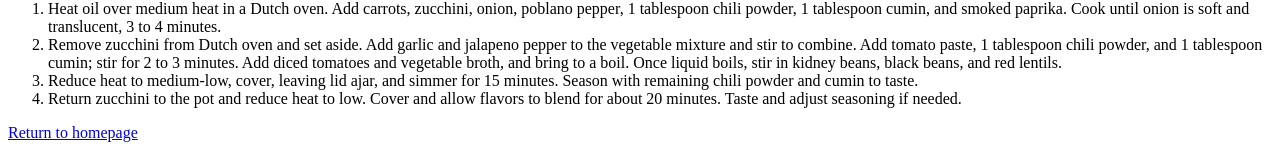
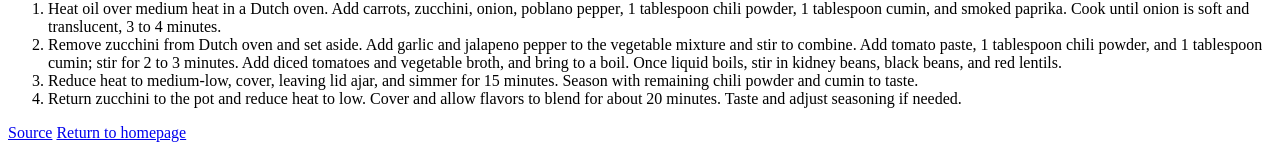
Before and after one commit to taplasz/odin_recipes, a plain HTML site: page recipes/red_lentil_chili.html in a window 1280 px wide. Shown: the part 693-840 px from the top of the page. Drawn offline with Linux system fonts and the light colour scheme.

Commit message:
added source to lentil chili recipe

```diff
--- a/recipes/red_lentil_chili.html
+++ b/recipes/red_lentil_chili.html
@@ -20,11 +20,20 @@
         <li>1 tablespoons smoked paprika</li>
     </ul>
     <ol>
-        <li>Heat oil over medium heat in a Dutch oven. Add carrots, zucchini, onion, poblano pepper, 1 tablespoon chili powder, 1 tablespoon cumin, and smoked paprika. Cook until onion is soft and translucent, 3 to 4 minutes.</li>
-        <li>Remove zucchini from Dutch oven and set aside. Add garlic and jalapeno pepper to the vegetable mixture and stir to combine. Add tomato paste, 1 tablespoon chili powder, and 1 tablespoon cumin; stir for 2 to 3 minutes. Add diced tomatoes and vegetable broth, and bring to a boil. Once liquid boils, stir in kidney beans, black beans, and red lentils.</li>
-        <li>Reduce heat to medium-low, cover, leaving lid ajar, and simmer for 15 minutes. Season with remaining chili powder and cumin to taste.</li>
-        <li>Return zucchini to the pot and reduce heat to low. Cover and allow flavors to blend for about 20 minutes. Taste and adjust seasoning if needed.</li>
+        <li>Heat oil over medium heat in a Dutch oven. Add carrots, zucchini, onion, poblano pepper, 1 tablespoon chili
+            powder, 1 tablespoon cumin, and smoked paprika. Cook until onion is soft and translucent, 3 to 4 minutes.
+        </li>
+        <li>Remove zucchini from Dutch oven and set aside. Add garlic and jalapeno pepper to the vegetable mixture and
+            stir to combine. Add tomato paste, 1 tablespoon chili powder, and 1 tablespoon cumin; stir for 2 to 3
+            minutes. Add diced tomatoes and vegetable broth, and bring to a boil. Once liquid boils, stir in kidney
+            beans, black beans, and red lentils.</li>
+        <li>Reduce heat to medium-low, cover, leaving lid ajar, and simmer for 15 minutes. Season with remaining chili
+            powder and cumin to taste.</li>
+        <li>Return zucchini to the pot and reduce heat to low. Cover and allow flavors to blend for about 20 minutes.
+            Taste and adjust seasoning if needed.</li>
     </ol>
+    <a href="https://www.allrecipes.com/recipe/285758/vegetarian-red-lentil-chili/">Source</a>
+
     <a href="../index.html">Return to homepage</a>
 </body>
 
```
